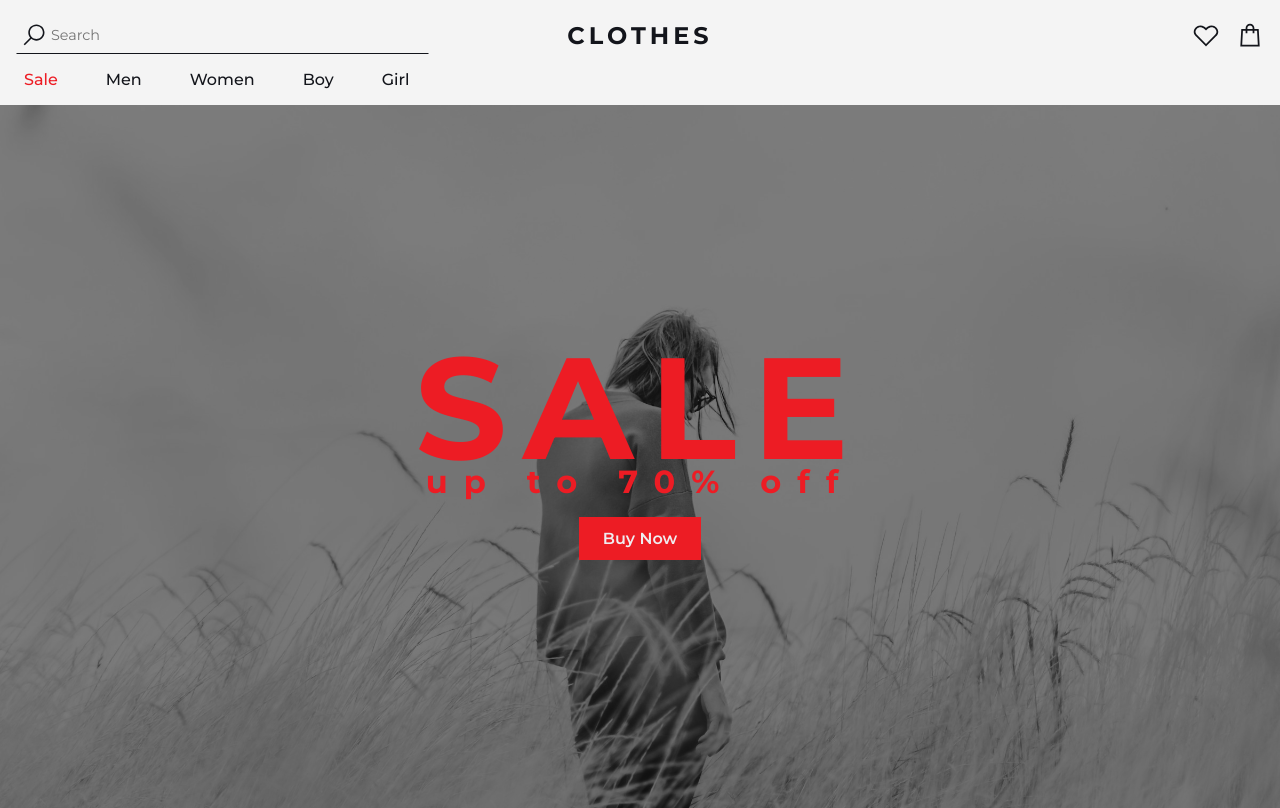
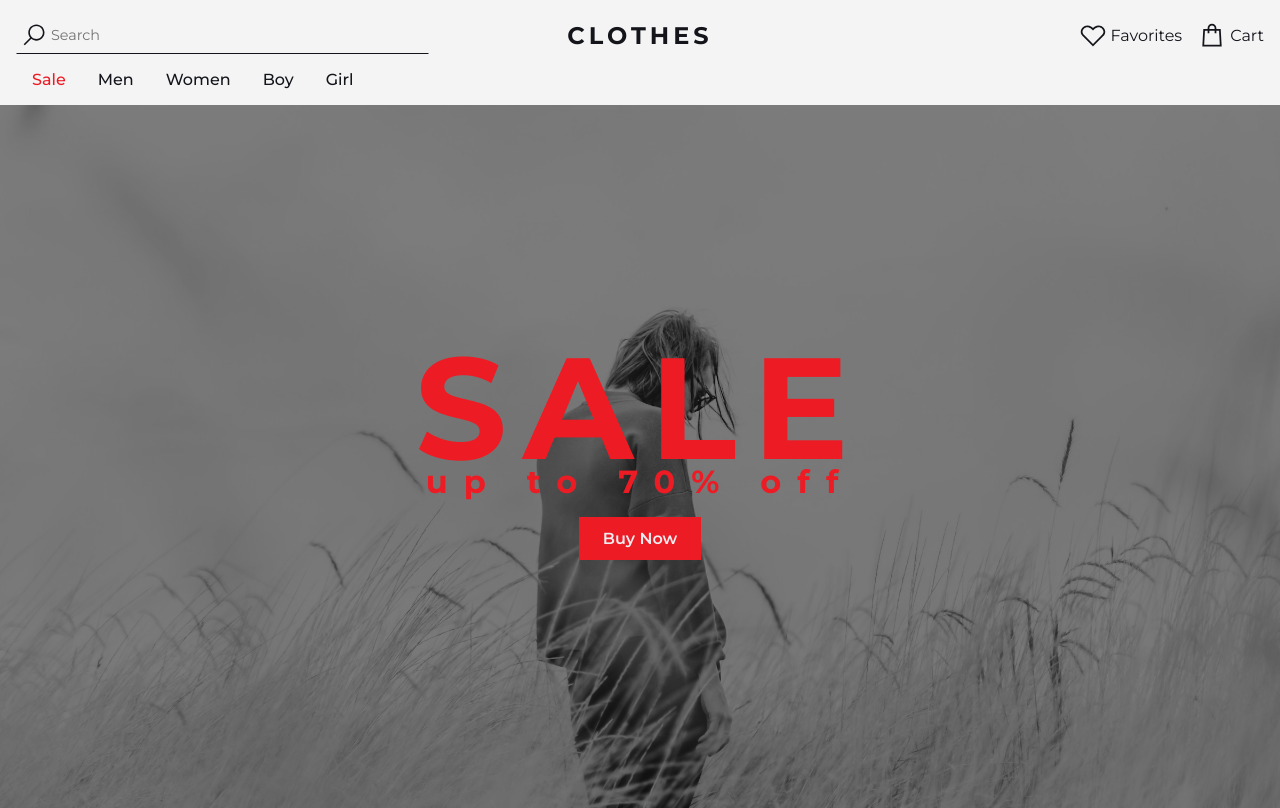
Before and after one commit to macszymon/ecommerce-app, a React (Vite) app in the folder client/: page / in a window 1280 px wide. Built offline with nearby package versions, Linux system fonts and the light colour scheme.

Commit message:
feat: update navbar styling and hover behavior

```diff
--- a/client/src/components/Navbar/Navbar.module.css
+++ b/client/src/components/Navbar/Navbar.module.css
@@ -67,9 +67,17 @@
   color: var(--color-neutral-800);
   cursor: pointer;
   display: flex;
-  height: 28px;
-  justify-content: center;
-  width: 28px;
+  gap: .25rem;
+  height: 1.75rem;
+  text-decoration: none;
+}
+
+.iconBtn span {
+  font-size: 1rem;
+}
+
+.iconBtn:hover span {
+  text-decoration: underline;
 }
 
 .nav {
@@ -81,15 +89,34 @@
 .list {
   align-items: center;
   display: flex;
-  gap: 2rem;
 }
 
 .link {
   color: inherit;
   font-weight: 500;
   text-decoration: none;
-  padding-inline: 0.5rem;
+  padding-bottom: 1rem;
+  padding-inline: 1rem;
   position: relative;
+}
+
+.link::after {
+  background-color: var(--color-neutral-800);
+  bottom: 0;
+  content: "";
+  height: 2px;
+  left: 0;
+  position: absolute;
+  transition: .5s ease-in-out;
+  width: 0;
+}
+
+.linkSale::after {
+  background-color: var(--color-primary);
+}
+
+.link:hover::after {
+  width: 100%;
 }
 
 .linkSale {
@@ -99,12 +126,12 @@
 .dropdown {
   background-color: var(--color-neutral-300);
   display: flex;
+  flex-direction: column;
   gap: 2rem;
-  flex-direction: column;
   left: -100%;
   padding: 2rem;
   position: absolute;
-  top: 6.25rem;
+  top: 6.55rem;
   bottom: 0;
   transition: 0.5s ease-in-out;
   width: 50%;
@@ -114,6 +141,10 @@
 .item:hover .dropdown,
 .item:focus-within .dropdown {
   left: 0;
+}
+
+.item:hover body {
+  overflow: hidden;
 }
 
 .dropdownLink {
@@ -190,6 +221,10 @@
     top: 0;
   }
 
+  .iconBtn span {
+    display: none;
+  }
+
   .iconBtn.searchClose {
     display: block;
   }
--- a/client/src/components/Navbar/Navbar.tsx
+++ b/client/src/components/Navbar/Navbar.tsx
@@ -15,6 +15,14 @@ function Navbar() {
   const handleSearchClick = () => {
     setIsActive(false);
     setIsSearch(!isSearch);
+  };
+
+  const handleMouseEnter = () => {
+    document.body.classList.add("block-scroll");
+  };
+
+  const handleMouseLeave = () => {
+    document.body.classList.remove("block-scroll");
   };
 
   return (
@@ -36,21 +44,23 @@ function Navbar() {
           CLOTHES
         </a>
         <div className={styles.icons}>
-          <button className={`${styles.iconBtn} ${styles.searchIcon}`} onClick={handleSearchClick} >
+          <button className={`${styles.iconBtn} ${styles.searchIcon}`} onClick={handleSearchClick}>
             <LiaSearchSolid />
           </button>
           <a href="" className={styles.iconBtn}>
             <LiaHeart />
+            <span>Favorites</span>
           </a>
           <a href="" className={styles.iconBtn}>
             <LiaShoppingBagSolid />
+            <span>Cart</span>
           </a>
         </div>
       </div>
       <nav className={`${styles.nav} ${isActive ? styles.active : ""}`}>
         <ul className={styles.list}>
           <li className={styles.item}>
-            <a href="" className={`${styles.link} ${styles.linkSale}`}>
+            <a onMouseEnter={handleMouseEnter} onMouseLeave={handleMouseLeave} href="" className={`${styles.link} ${styles.linkSale}`}>
               Sale
             </a>
             <ul className={styles.dropdown}>
@@ -77,7 +87,7 @@ function Navbar() {
             </ul>
           </li>
           <li className={styles.item}>
-            <a href="" className={styles.link}>
+            <a onMouseEnter={handleMouseEnter} onMouseLeave={handleMouseLeave} href="" className={styles.link}>
               Men
             </a>
             <ul className={styles.dropdown}>
@@ -109,7 +119,7 @@ function Navbar() {
             </ul>
           </li>
           <li className={styles.item}>
-            <a href="" className={styles.link}>
+            <a onMouseEnter={handleMouseEnter} onMouseLeave={handleMouseLeave} href="" className={styles.link}>
               Women
             </a>
             <ul className={styles.dropdown}>
@@ -141,7 +151,7 @@ function Navbar() {
             </ul>
           </li>
           <li className={styles.item}>
-            <a href="" className={styles.link}>
+            <a onMouseEnter={handleMouseEnter} onMouseLeave={handleMouseLeave} href="" className={styles.link}>
               Boy
             </a>
             <ul className={styles.dropdown}>
@@ -173,7 +183,7 @@ function Navbar() {
             </ul>
           </li>
           <li className={styles.item}>
-            <a href="" className={styles.link}>
+            <a onMouseEnter={handleMouseEnter} onMouseLeave={handleMouseLeave} href="" className={styles.link}>
               Girl
             </a>
             <ul className={styles.dropdown}>
```
